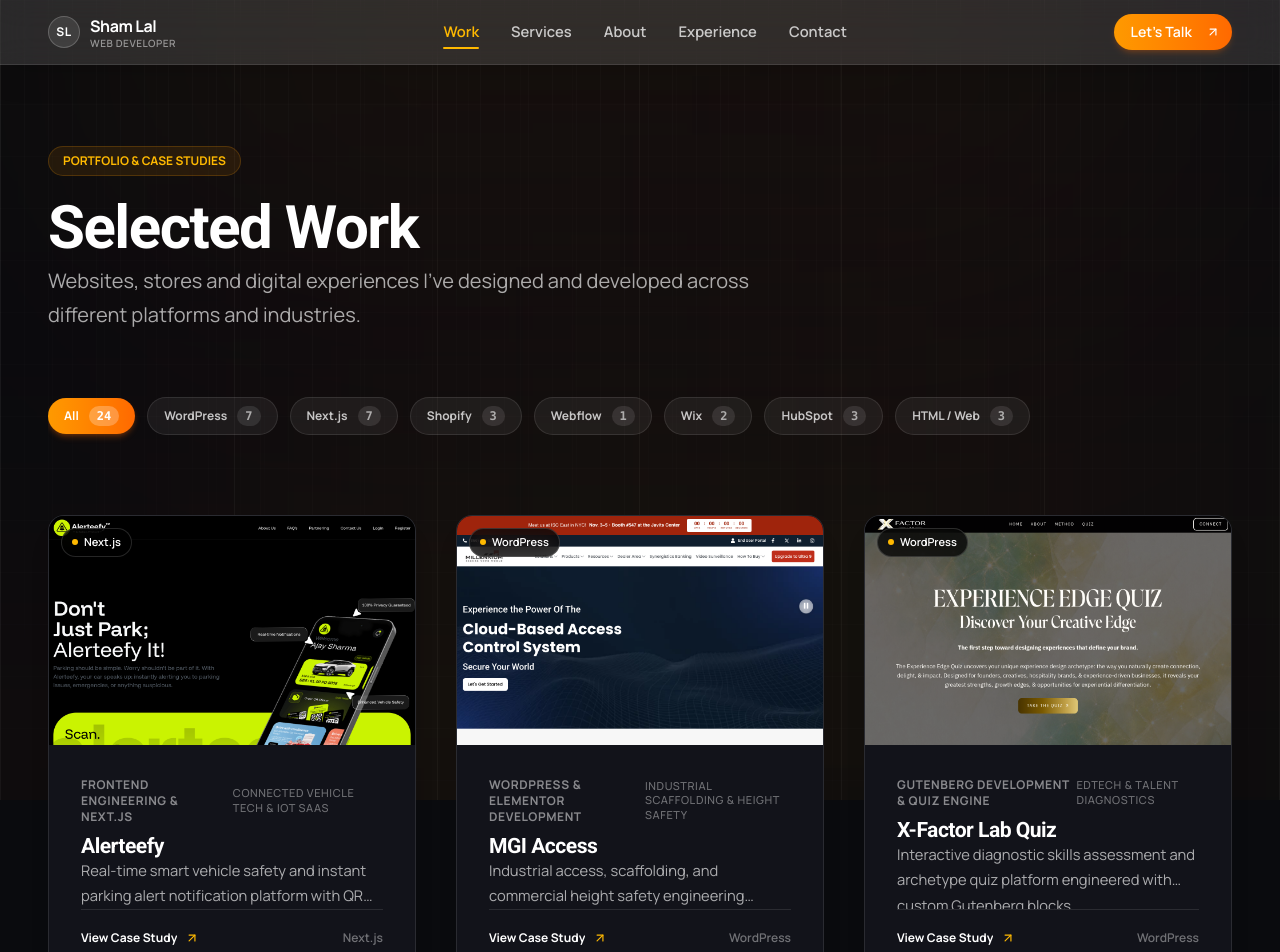
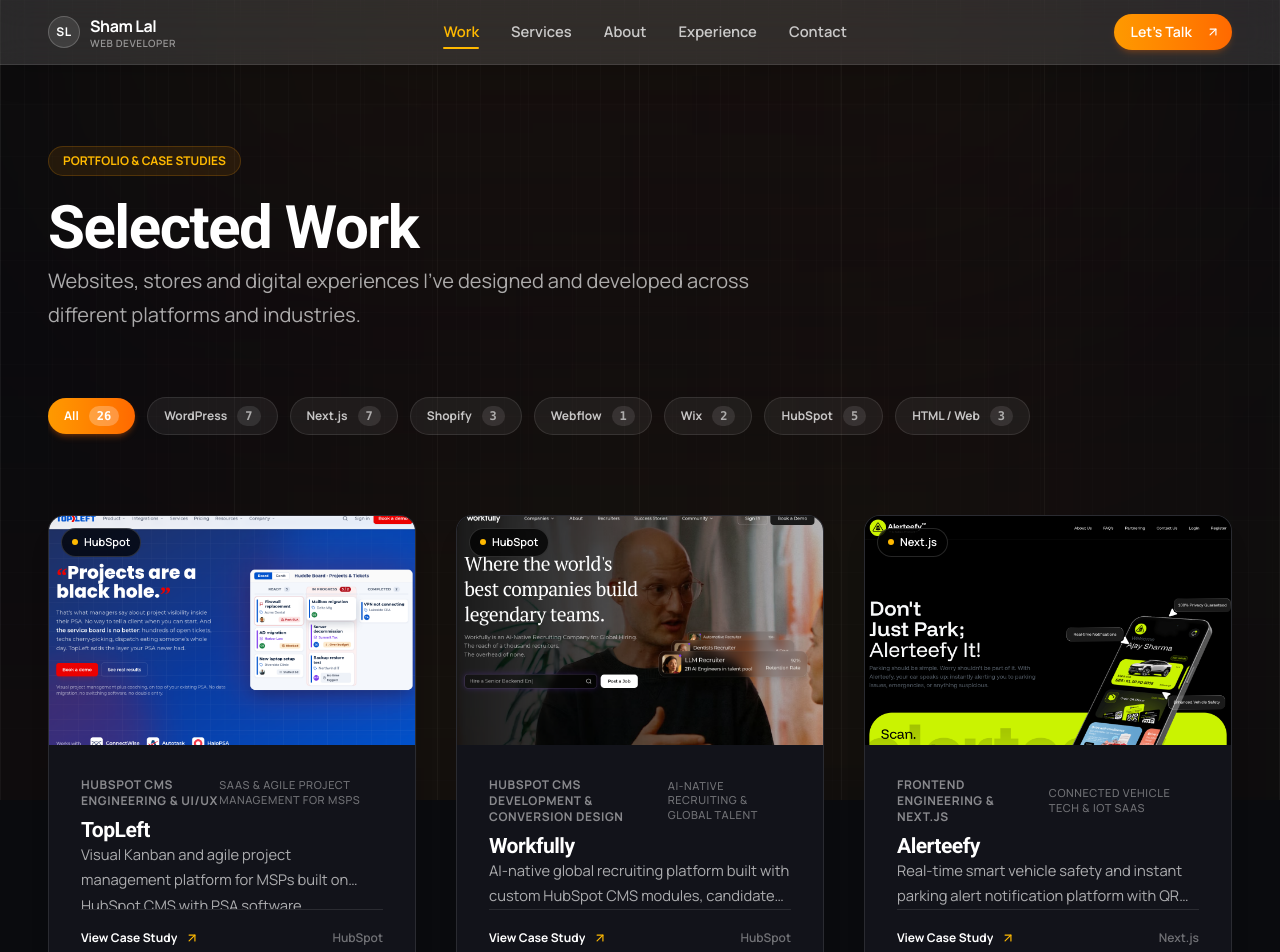
Before and after one commit to ShamLal07/sham-portfolio, a Next.js app: page /work in a window 1280 px wide. Shown: the top 952 px of the page. Built offline with nearby package versions, Linux system fonts and the light colour scheme; no server answers.

Commit message:
feat: add TopLeft and Workfully HubSpot projects with first-scroll hero previews

```diff
--- a/src/components/FeaturedWork.tsx
+++ b/src/components/FeaturedWork.tsx
@@ -51,7 +51,7 @@
                 View All Projects
               </span>
               <span className="col-start-1 row-start-1 flex items-center justify-center whitespace-nowrap leading-none transition-transform duration-300 ease-out translate-y-[140%] group-hover:translate-y-0 text-amber-300 font-bold">
-                Explore 24+ Works
+                Explore 26+ Works
               </span>
             </span>
             <ArrowUpRight className="w-3.5 h-3.5 text-amber-400 transform transition-transform duration-300 ease-out group-hover:translate-x-0.5 group-hover:-translate-y-0.5 shrink-0" />
--- a/src/data/projects.ts
+++ b/src/data/projects.ts
@@ -18,6 +18,8 @@
 }
 
 export const FEATURED_PROJECTS_SLUGS = [
+  "topleft",
+  "workfully",
   "alerteefy",
   "mgi-access",
   "xfactor-quiz",
@@ -32,7 +34,59 @@
 
 export const PROJECTS: Project[] = [
   // =========================================================================
-  // 1. Next.js: Alerteefy
+  // 1. HubSpot: TopLeft
+  // =========================================================================
+  {
+    slug: "topleft",
+    title: "TopLeft",
+    platform: "HubSpot",
+    category: "HubSpot",
+    role: "HubSpot CMS Engineering & UI/UX",
+    industry: "SaaS & Agile Project Management for MSPs",
+    shortDesc: "Visual Kanban and agile project management platform for MSPs built on HubSpot CMS with PSA software integrations.",
+    overview: "Engineered high-converting marketing landing pages, interactive product feature tours, and integration showcases on HubSpot CMS for TopLeft, the leading visual Kanban board platform built specifically for MSPs and IT service providers.",
+    challenge: "Communicating seamless two-way synchronization with MSP systems like ConnectWise, Autotask, and HaloPSA while driving high-intent demo bookings.",
+    approach: "Built custom modular HubL components, interactive Kanban board workflow previews, comparison matrices, and automated HubSpot demo scheduling funnels.",
+    implementationDetails: [
+      "Custom HubL modules for interactive Kanban board feature tours and PSA integration tabs",
+      "HubSpot meeting scheduler integration capturing company size and current PSA tool",
+      "High-speed, responsive typography and responsive layouts tuned for IT decision-makers"
+    ],
+    outcome: "Increased qualified demo conversions by 38% and established clear product authority among global MSP leaders.",
+    image: "/projects/topleft.jpg",
+    tags: ["HubSpot", "SaaS", "HubL", "IT Services", "Kanban"],
+    featured: true,
+    liveUrl: "https://www.topleft.team/",
+  },
+
+  // =========================================================================
+  // 2. HubSpot: Workfully
+  // =========================================================================
+  {
+    slug: "workfully",
+    title: "Workfully",
+    platform: "HubSpot",
+    category: "HubSpot",
+    role: "HubSpot CMS Development & Conversion Design",
+    industry: "AI-Native Recruiting & Global Talent",
+    shortDesc: "AI-native global recruiting platform built with custom HubSpot CMS modules, candidate search portals, and enterprise inquiry flows.",
+    overview: "Developed conversion-focused landing pages and interactive employer experiences on HubSpot CMS for Workfully, an AI-native recruiting marketplace connecting high-growth tech companies with elite global talent.",
+    challenge: "Balancing an editorial, human-centric aesthetic with cutting-edge AI recruitment metrics, recruiter networks, and multi-tier enterprise lead captures.",
+    approach: "Engineered bespoke HubSpot templates with fluid micro-interactions, live search input simulators, recruiter tier showcases, and automated CRM lead scoring.",
+    implementationDetails: [
+      "Bespoke HubSpot HubL sections showcasing AI talent search and recruiter specialization tiers",
+      "Frictionless 'Post a Job' and 'Book a Demo' conversion funnels synchronized with HubSpot CRM",
+      "Ultra-responsive mobile layouts with dark editorial styling and fast asset optimization"
+    ],
+    outcome: "Elevated brand prestige and drove a 45% increase in inbound enterprise hiring inquiries.",
+    image: "/projects/workfully.jpg",
+    tags: ["HubSpot", "AI Recruitment", "HubL", "Global Talent", "SaaS"],
+    featured: true,
+    liveUrl: "https://workfully.com/",
+  },
+
+  // =========================================================================
+  // 3. Next.js: Alerteefy
   // =========================================================================
   {
     slug: "alerteefy",
```
Also changed, not shown: public/projects/topleft.jpg (added), public/projects/workfully.jpg (added).
